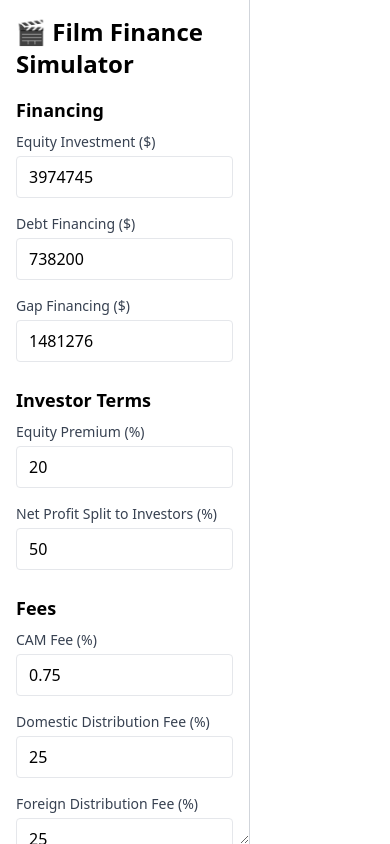
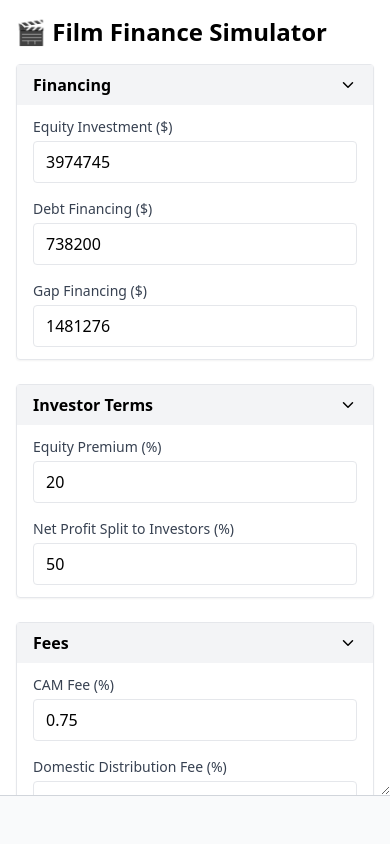
Before and after one commit to vishalsanfran/moviecruncher, a React (Vite) app in the folder greenlight/: page / in a window 390 px wide. Built offline with nearby package versions, Linux system fonts and the light colour scheme.

Commit message:
collapse

```diff
--- a/greenlight/package.json
+++ b/greenlight/package.json
@@ -11,6 +11,7 @@
   },
   "dependencies": {
     "axios": "^1.11.0",
+    "lucide-react": "^0.525.0",
     "react": "^19.1.0",
     "react-dom": "^19.1.0",
     "recharts": "^3.1.0"
--- a/greenlight/src/App.tsx
+++ b/greenlight/src/App.tsx
@@ -1,10 +1,8 @@
 import { useState } from 'react';
 import axios from 'axios';
-import {
-    BarChart, Bar, XAxis, YAxis, Tooltip, Legend,
-    LineChart, Line, CartesianGrid
-} from 'recharts';
 import ChartsPanel from './components/ChartsPanel';
+import InputField from './components/InputField';
+import { ChevronDown, ChevronRight } from "lucide-react";
 
 interface ScenarioResult {
     scenario: string;
@@ -141,37 +139,44 @@ export default function App() {
     };
 
     return (
-        <div className="flex h-screen overflow-hidden">
+        <div className="flex flex-col md:flex-row h-screen overflow-hidden">
             {/* Left Panel - Inputs */}
             <div
-                className="p-4 overflow-y-auto border-r border-gray-300 bg-white resize-x"
-                style={{ minWidth: '250px', maxWidth: '500px', width: '25%' }}
+                className="md:w-1/3 lg:w-1/4 p-4 overflow-y-auto border-b md:border-b-0 md:border-r border-gray-300 bg-white resize-x"
+                style={{ minWidth: '250px', maxWidth: '500px' }}
             >
                 <h1 className="text-2xl font-bold mb-4">🎬 Film Finance Simulator</h1>
 
                 <div className="space-y-6">
-                    {Object.entries(inputGroups).map(([groupLabel, keys]) => (
-                        <div key={groupLabel}>
-                            <h2 className="text-lg font-semibold mb-2">{groupLabel}</h2>
-                            <div className="grid grid-cols-1 gap-4">
+                    {Object.entries(inputGroups).map(([groupLabel, keys]) => {
+                        const [isOpen, setIsOpen] = useState(true);
+                        return (
+                            <div key={groupLabel} className="border rounded shadow-sm">
+                                <button
+                                    type="button"
+                                    onClick={() => setIsOpen(!isOpen)}
+                                    className="w-full flex items-center justify-between bg-gray-100 px-4 py-2 font-semibold text-left"
+                                >
+                                    {groupLabel}
+                                    {isOpen ? <ChevronDown size={18} /> : <ChevronRight size={18} />}
+                                </button>
+                                {isOpen && (
+                                    <div className="grid grid-cols-1 gap-4 px-4 py-3">
                                         {keys.map((key) => (
-                                    <div key={key}>
-                                        <label className="block text-sm font-medium text-gray-700 mb-1">
-                                            {inputMeta[key]?.label || key}
-                                        </label>
-                                        <input
-                                            type="number"
+                                            <InputField
+                                                key={key}
                                                 name={key}
                                                 value={inputs[key]}
+                                                label={inputMeta[key]?.label || key}
+                                                placeholder={inputMeta[key]?.placeholder}
                                                 onChange={handleChange}
-                                            className="w-full border rounded px-3 py-2"
-                                            placeholder={inputMeta[key]?.placeholder}
                                             />
-                                    </div>
                                         ))}
                                     </div>
+                                )}
                             </div>
-                    ))}
+                        );
+                    })}
                 </div>
 
                 <button
@@ -184,9 +189,9 @@ export default function App() {
             </div>
 
             {/* Right Panel - Charts */}
-            {result && (
-                <ChartsPanel data={result} />
-            )}
+            <div className="flex-1 overflow-y-auto p-6 bg-gray-50">
+                {result && <ChartsPanel data={result} />}
+            </div>
         </div>
     );
 }
--- a/greenlight/src/components/ChartsPanel.tsx
+++ b/greenlight/src/components/ChartsPanel.tsx
@@ -33,7 +33,7 @@ export default function ChartsPanel({ data }: { data: ChartData }) {
                     IRR: data.irr_percent[i] ?? 0
                 }))}>
                     <XAxis dataKey="name" />
-                    <YAxis />
+                    <YAxis tickFormatter={(val) => `${val}%`} />
                     <Tooltip />
                     <Legend />
                     <Bar dataKey="ROI" fill="#8884d8" />
@@ -52,7 +52,7 @@ export default function ChartsPanel({ data }: { data: ChartData }) {
                     }))
                 }>
                     <XAxis dataKey="name" />
-                    <YAxis />
+                    <YAxis tickFormatter={(val) => `${(val / 1_000_000).toFixed(1)}M$`} />
                     <Tooltip />
                     <Legend />
                     <Bar dataKey="Principal" stackId="a" fill="#3498db" />
@@ -70,7 +70,7 @@ export default function ChartsPanel({ data }: { data: ChartData }) {
                 }))}>
                     <CartesianGrid strokeDasharray="3 3" />
                     <XAxis dataKey="year" />
-                    <YAxis />
+                    <YAxis tickFormatter={(val) => `${(val / 1_000_000).toFixed(1)}M$`} />
                     <Tooltip />
                     <Legend />
                     <Line type="monotone" dataKey="annual" stroke="#8884d8" />
--- /dev/null
+++ b/greenlight/src/components/InputField.tsx
@@ -0,0 +1,36 @@
+import React from "react";
+
+interface InputFieldProps {
+    name: string;
+    value: number;
+    label: string;
+    placeholder?: string;
+    onChange: (e: React.ChangeEvent<HTMLInputElement>) => void;
+}
+
+const InputField: React.FC<InputFieldProps> = ({
+                                                   name,
+                                                   value,
+                                                   label,
+                                                   placeholder,
+                                                   onChange,
+                                               }) => {
+    return (
+        <div>
+            <label htmlFor={name} className="block text-sm font-medium text-gray-700 mb-1">
+                {label}
+            </label>
+            <input
+                type="number"
+                id={name}
+                name={name}
+                value={value}
+                onChange={onChange}
+                className="w-full border rounded px-3 py-2"
+                placeholder={placeholder}
+            />
+        </div>
+    );
+};
+
+export default InputField;
```
Also changed, not shown: 1 other file (tests, documents, lock files or other folders). Lines whose indentation alone changed are shown as unchanged.
